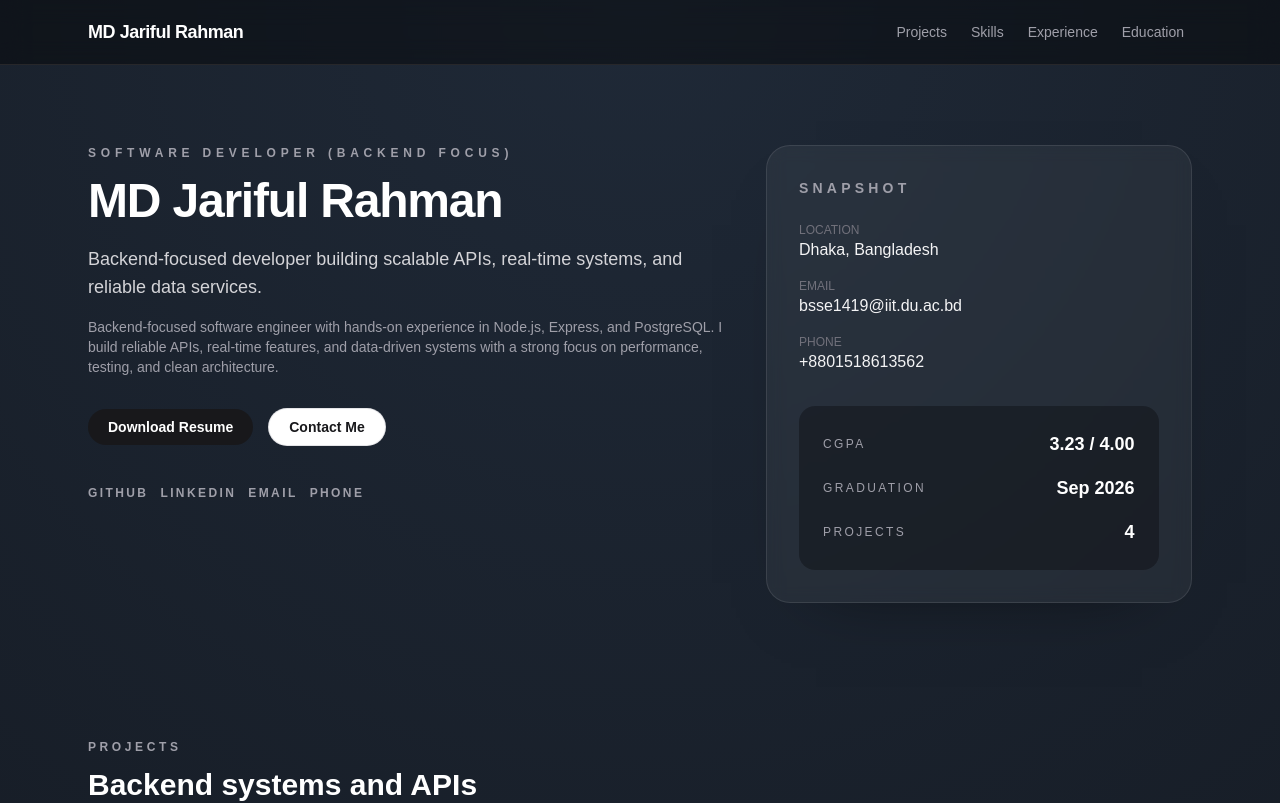
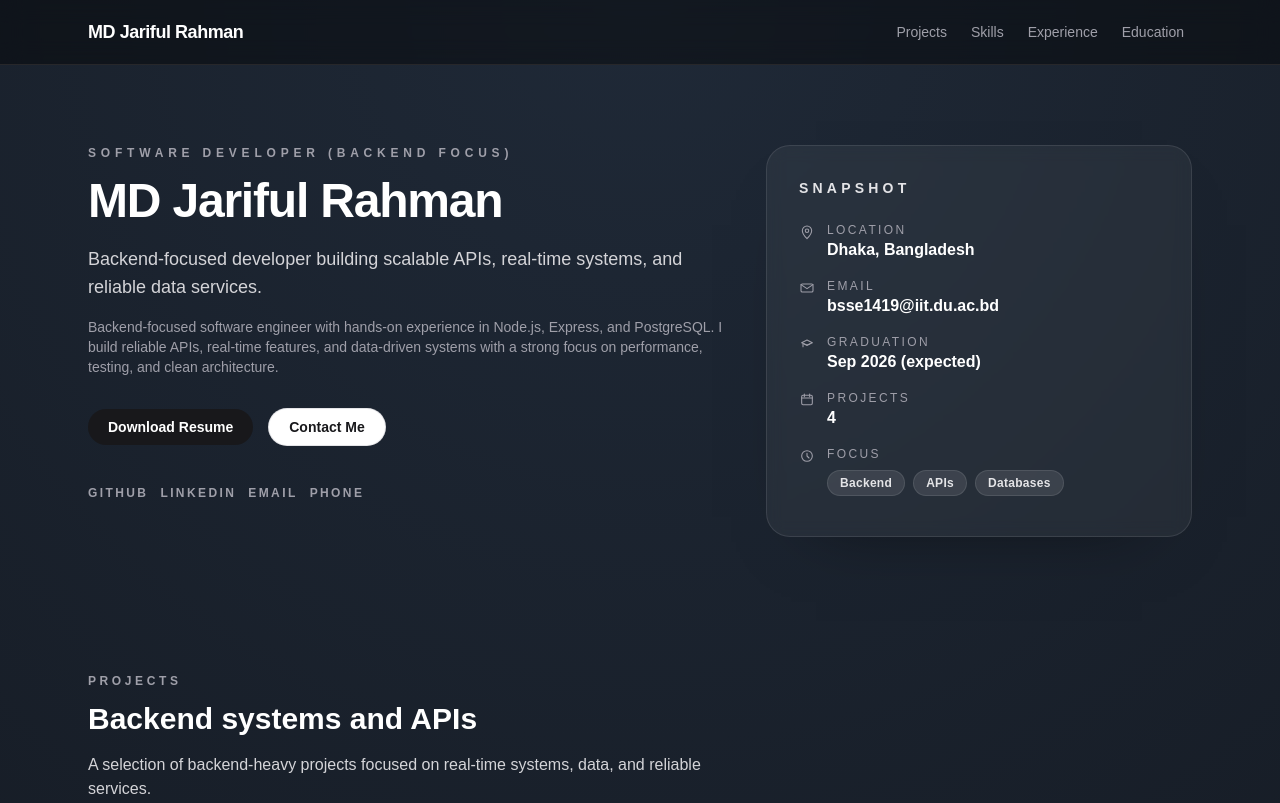
Before and after one commit to jarifulovi/jr-portfolio, a Next.js app: page / in a window 1280 px wide. Shown: the top 803 px of the page. Built offline with nearby package versions, Linux system fonts and the light colour scheme.

Commit message:
feat: enhance SnapshotCard component with graduation and project details, add icons for better visualization

```diff
--- a/src/components/sections/SnapshotCard.tsx
+++ b/src/components/sections/SnapshotCard.tsx
@@ -1,6 +1,7 @@
 "use client";
 import { motion } from "framer-motion";
 import React, { useState } from "react";
+import { Badge } from "../ui/Badge";
 
 interface SnapshotCardProps {
   profile: any;
@@ -24,6 +25,58 @@ export const SnapshotCard: React.FC<SnapshotCardProps> = ({ profile }) => {
     setScaleClass("");
   }
 
+  const graduationValueRaw = profile?.education?.[0]?.graduation ?? "Sep 2026";
+  let graduationValue = typeof graduationValueRaw === "string"
+    ? graduationValueRaw.replace("Expected ", "")
+    : "Sep 2026";
+
+  // Add (expected) if graduation is in the future
+  const gradYearMatch = graduationValue.match(/(\d{4})/);
+  const gradYear = gradYearMatch ? parseInt(gradYearMatch[1], 10) : null;
+  const gradMonthMatch = graduationValue.match(/(Jan|Feb|Mar|Apr|May|Jun|Jul|Aug|Sep|Oct|Nov|Dec)/i);
+  const gradMonth = gradMonthMatch ? gradMonthMatch[1] : null;
+  const now = new Date();
+  let isFuture = false;
+  if (gradYear) {
+    const monthIndex = gradMonth ? ["Jan","Feb","Mar","Apr","May","Jun","Jul","Aug","Sep","Oct","Nov","Dec"].findIndex(m => m.toLowerCase() === gradMonth.toLowerCase()) : 0;
+    const gradDate = new Date(gradYear, monthIndex, 1);
+    isFuture = gradDate > now;
+  }
+  if (isFuture) graduationValue += " (expected)";
+
+  const projectsValue = profile?.heroStats?.find(
+    (stat: { label: string }) => stat.label === "Projects"
+  )?.value ?? "4+";
+
+  const focusAreas = ["Backend", "APIs", "Databases"];
+  const snapshotItems = [
+    {
+      label: "Location",
+      value: profile?.location ?? "Dhaka, Bangladesh",
+      icon: <LocationIcon />,
+    },
+    {
+      label: "Email",
+      value: profile?.email ?? "bsse1419@iit.du.ac.bd",
+      icon: <EmailIcon />,
+    },
+    {
+      label: "Graduation",
+      value: graduationValue,
+      icon: <GraduationIcon />,
+    },
+    {
+      label: "Projects",
+      value: projectsValue,
+      icon: <ProjectsIcon />,
+    },
+    {
+      label: "Focus",
+      value: null, // will render badges inline below
+      icon: <FocusIcon />,
+    },
+  ];
+
 
   return (
     <motion.div
@@ -31,33 +84,117 @@ export const SnapshotCard: React.FC<SnapshotCardProps> = ({ profile }) => {
       onMouseEnter={handleMouseEnter}
       onMouseLeave={handleMouseLeave}
     >
-      <h2 className="text-sm font-semibold uppercase tracking-[0.3em] text-zinc-400">
+      <h2 className="text-sm font-semibold uppercase tracking-[0.3em] text-zinc-200">
         Snapshot
       </h2>
-      <div className="mt-6 space-y-4 text-sm text-zinc-300">
-        <div>
-          <p className="text-xs uppercase text-zinc-500">Location</p>
-          <p className="text-base text-zinc-100">{profile.location}</p>
-        </div>
-        <div>
-          <p className="text-xs uppercase text-zinc-500">Email</p>
-          <p className="text-base text-zinc-100">{profile.email}</p>
-        </div>
-        <div>
-          <p className="text-xs uppercase text-zinc-500">Phone</p>
-          <p className="text-base text-zinc-100">{profile.phone}</p>
-        </div>
-      </div>
-      <div className="mt-8 grid gap-4 rounded-2xl bg-black/30 p-6">
-        {profile.heroStats.map((stat: any) => (
-          <div key={stat.label} className="flex items-center justify-between">
-            <span className="text-xs uppercase tracking-[0.2em] text-zinc-400">
-              {stat.label}
-            </span>
-            <span className="text-lg font-semibold text-white">{stat.value}</span>
+      <div className="mt-6 grid gap-4 text-sm text-zinc-200">
+        {snapshotItems.map((item) => (
+          <div key={item.label} className="flex items-start gap-3">
+            <span className="mt-0.5 text-zinc-400">{item.icon}</span>
+            <div>
+              <p className="text-xs uppercase tracking-[0.2em] text-zinc-400">
+                {item.label}
+              </p>
+              {item.label === "Focus" ? (
+                <div className="flex flex-wrap gap-2 py-2">
+                  {focusAreas.map((area) => (
+                    <Badge key={area} label={area} />
+                  ))}
+                </div>
+              ) : (
+                <p className="text-base font-semibold text-white">
+                  {item.value}
+                </p>
+              )}
+            </div>
           </div>
         ))}
       </div>
     </motion.div>
   );
 }
+
+const iconClassName = "h-4 w-4";
+
+const LocationIcon = () => (
+  <svg
+    className={iconClassName}
+    viewBox="0 0 24 24"
+    fill="none"
+    stroke="currentColor"
+    strokeWidth="1.6"
+    strokeLinecap="round"
+    strokeLinejoin="round"
+    aria-hidden="true"
+  >
+    <path d="M12 22s7-7.2 7-12a7 7 0 1 0-14 0c0 4.8 7 12 7 12z" />
+    <circle cx="12" cy="10" r="2.6" />
+  </svg>
+);
+
+const EmailIcon = () => (
+  <svg
+    className={iconClassName}
+    viewBox="0 0 24 24"
+    fill="none"
+    stroke="currentColor"
+    strokeWidth="1.6"
+    strokeLinecap="round"
+    strokeLinejoin="round"
+    aria-hidden="true"
+  >
+    <rect x="3" y="6" width="18" height="12" rx="2" />
+    <path d="m3 7 9 6 9-6" />
+  </svg>
+);
+
+const GraduationIcon = () => (
+  <svg
+    className={iconClassName}
+    viewBox="0 0 24 24"
+    fill="none"
+    stroke="currentColor"
+    strokeWidth="1.6"
+    strokeLinecap="round"
+    strokeLinejoin="round"
+    aria-hidden="true"
+  >
+    <path d="m4 10 8-4 8 4-8 4-8-4z" />
+    <path d="m8 12 4 2 4-2" />
+    <path d="M6 12v4" />
+  </svg>
+);
+
+const ProjectsIcon = () => (
+  <svg
+    className={iconClassName}
+    viewBox="0 0 24 24"
+    fill="none"
+    stroke="currentColor"
+    strokeWidth="1.6"
+    strokeLinecap="round"
+    strokeLinejoin="round"
+    aria-hidden="true"
+  >
+    <rect x="4" y="5" width="16" height="14" rx="2" />
+    <path d="M4 9h16" />
+    <path d="M8 3v4" />
+    <path d="M16 3v4" />
+  </svg>
+);
+
+const FocusIcon = () => (
+  <svg
+    className={iconClassName}
+    viewBox="0 0 24 24"
+    fill="none"
+    stroke="currentColor"
+    strokeWidth="1.6"
+    strokeLinecap="round"
+    strokeLinejoin="round"
+    aria-hidden="true"
+  >
+    <circle cx="12" cy="12" r="8" />
+    <path d="M12 8v4l3 3" />
+  </svg>
+);
```
